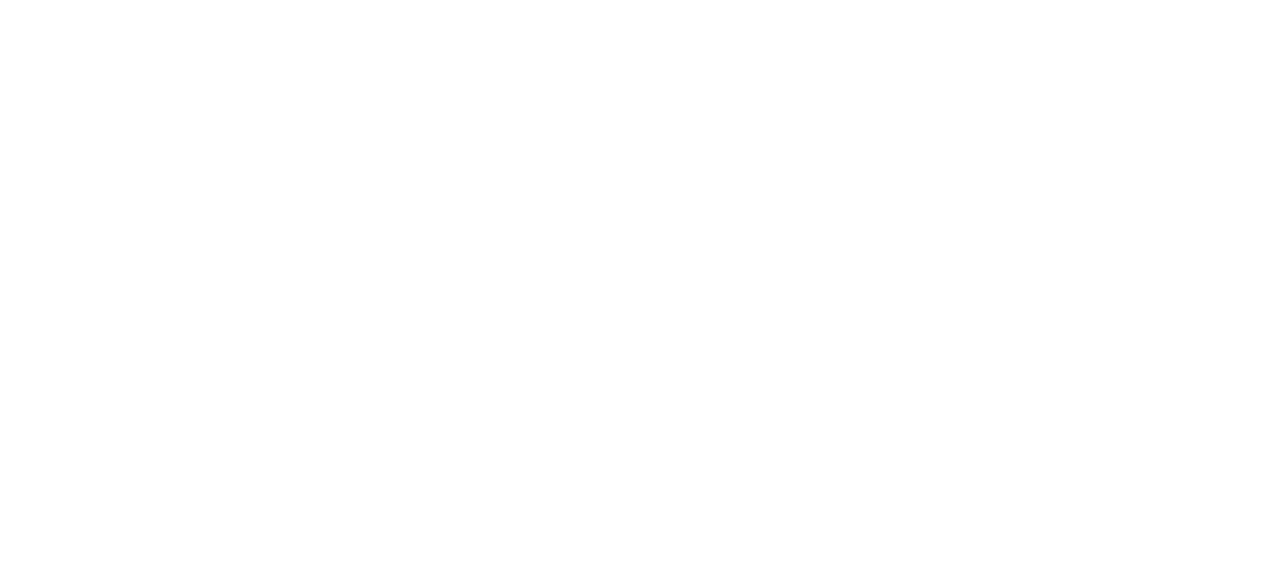
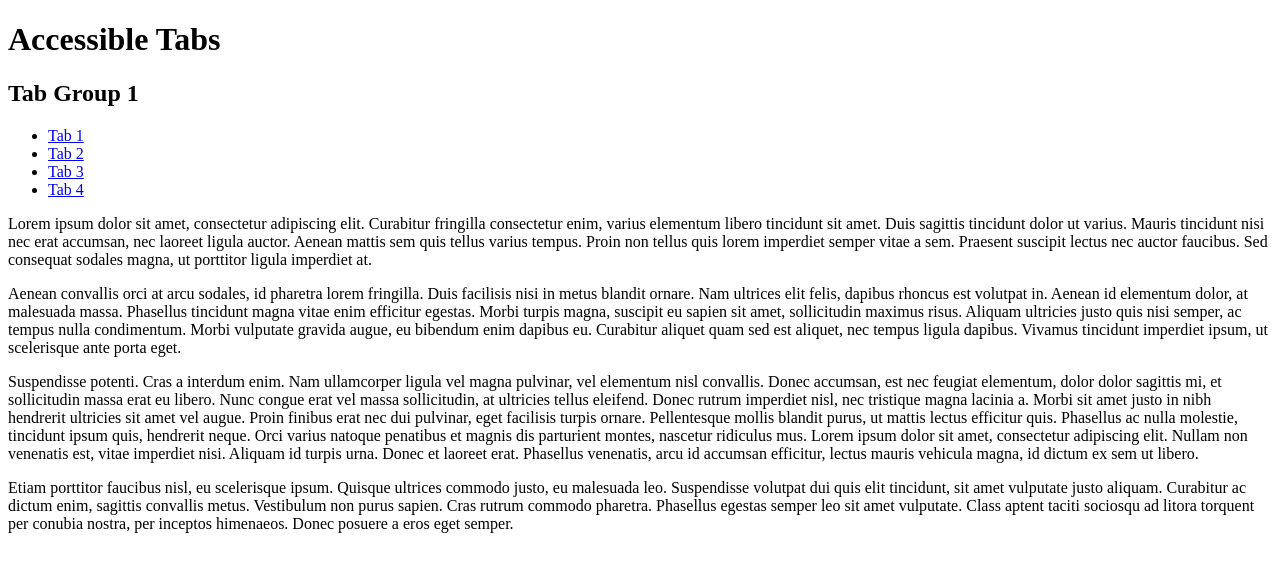
Before and after one commit to monalighosh/iress-accessible-tabs-code-test-monali, a plain HTML site: page src/index.html in a window 1280 px wide. Drawn offline with Linux system fonts and the light colour scheme.

Commit message:
Develop-NEW: Added HTML tab structure

```diff
--- a/src/index.html
+++ b/src/index.html
@@ -1,10 +1,149 @@
 <!DOCTYPE html>
 <html lang="en">
   <head>
+    <title>Accessible Tabs</title>
     <meta charset="UTF-8" />
     <meta http-equiv="X-UA-Compatible" content="IE=edge" />
     <meta name="viewport" content="width=device-width, initial-scale=1.0" />
-    <title>Accessible Tabs</title>
+    <!-- Google font -->
+    <link rel="preconnect" href="https://fonts.gstatic.com" />
+    <link
+      href="https://fonts.googleapis.com/css2?family=DM+Sans&display=swap"
+      rel="stylesheet"
+    />
   </head>
-  <body></body>
+  <body>
+    <h1>Accessible Tabs</h1>
+    <section class="c-tabs" aria-multiselectable="false">
+      <h2 class="c-tabs__title">Tab Group 1</h2>
+      <ul class="c-tabs__navlist" role="tablist">
+        <li class="c-tabs__navlist-item" role="presentation">
+          <a
+            href="#group1-tab-panel-1"
+            id="group1-nav-tab-1"
+            class="c-tabs__nav-tab"
+            role="tab"
+            aria-selected="true"
+            aria-controls="group1-tab-panel-1"
+            >Tab 1</a
+          >
+        </li>
+        <li class="c-tabs__navlist-item" role="presentation">
+          <a
+            href="#group1-tab-panel-2"
+            id="group1-nav-tab-2"
+            class="c-tabs__nav-tab"
+            role="tab"
+            aria-selected="false"
+            aria-controls="group1-tab-panel-2"
+            >Tab 2</a
+          >
+        </li>
+        <li class="c-tabs__navlist-item" role="presentation">
+          <a
+            href="#group1-tab-panel-3"
+            id="group1-nav-tab-3"
+            class="c-tabs__nav-tab"
+            role="tab"
+            aria-selected="false"
+            aria-controls="group1-tab-panel-3"
+            >Tab 3</a
+          >
+        </li>
+        <li class="c-tabs__navlist-item" role="presentation">
+          <a
+            href="#group1-tab-panel-4"
+            id="group1-nav-tab-4"
+            class="c-tabs__nav-tab"
+            role="tab"
+            aria-selected="false"
+            aria-controls="group1-tab-panel-4"
+            >Tab 4</a
+          >
+        </li>
+      </ul>
+      <div class="c-tabs__panels">
+        <div
+          class="c-tabs__panel"
+          id="group1-tab-panel-1"
+          role="tabpanel"
+          aria-labelledby="group1-nav-tab-1"
+          aria-hidden="true"
+        >
+          <p>
+            Lorem ipsum dolor sit amet, consectetur adipiscing elit. Curabitur
+            fringilla consectetur enim, varius elementum libero tincidunt sit
+            amet. Duis sagittis tincidunt dolor ut varius. Mauris tincidunt nisi
+            nec erat accumsan, nec laoreet ligula auctor. Aenean mattis sem quis
+            tellus varius tempus. Proin non tellus quis lorem imperdiet semper
+            vitae a sem. Praesent suscipit lectus nec auctor faucibus. Sed
+            consequat sodales magna, ut porttitor ligula imperdiet at.
+          </p>
+        </div>
+        <div
+          class="c-tabs__panel"
+          id="group1-tab-panel-2"
+          role="tabpanel"
+          aria-labelledby="group1-nav-tab-2"
+          aria-hidden="true"
+        >
+          <p>
+            Aenean convallis orci at arcu sodales, id pharetra lorem fringilla.
+            Duis facilisis nisi in metus blandit ornare. Nam ultrices elit
+            felis, dapibus rhoncus est volutpat in. Aenean id elementum dolor,
+            at malesuada massa. Phasellus tincidunt magna vitae enim efficitur
+            egestas. Morbi turpis magna, suscipit eu sapien sit amet,
+            sollicitudin maximus risus. Aliquam ultricies justo quis nisi
+            semper, ac tempus nulla condimentum. Morbi vulputate gravida augue,
+            eu bibendum enim dapibus eu. Curabitur aliquet quam sed est aliquet,
+            nec tempus ligula dapibus. Vivamus tincidunt imperdiet ipsum, ut
+            scelerisque ante porta eget.
+          </p>
+        </div>
+        <div
+          class="c-tabs__panel"
+          id="group1-tab-panel-3"
+          role="tabpanel"
+          aria-labelledby="group1-nav-tab-3"
+          aria-hidden="true"
+        >
+          <p>
+            Suspendisse potenti. Cras a interdum enim. Nam ullamcorper ligula
+            vel magna pulvinar, vel elementum nisl convallis. Donec accumsan,
+            est nec feugiat elementum, dolor dolor sagittis mi, et sollicitudin
+            massa erat eu libero. Nunc congue erat vel massa sollicitudin, at
+            ultricies tellus eleifend. Donec rutrum imperdiet nisl, nec
+            tristique magna lacinia a. Morbi sit amet justo in nibh hendrerit
+            ultricies sit amet vel augue. Proin finibus erat nec dui pulvinar,
+            eget facilisis turpis ornare. Pellentesque mollis blandit purus, ut
+            mattis lectus efficitur quis. Phasellus ac nulla molestie, tincidunt
+            ipsum quis, hendrerit neque. Orci varius natoque penatibus et magnis
+            dis parturient montes, nascetur ridiculus mus. Lorem ipsum dolor sit
+            amet, consectetur adipiscing elit. Nullam non venenatis est, vitae
+            imperdiet nisi. Aliquam id turpis urna. Donec et laoreet erat.
+            Phasellus venenatis, arcu id accumsan efficitur, lectus mauris
+            vehicula magna, id dictum ex sem ut libero.
+          </p>
+        </div>
+        <div
+          class="c-tabs__panel"
+          id="group1-tab-panel-4"
+          role="tabpanel"
+          aria-labelledby="group1-nav-tab-4"
+          aria-hidden="true"
+        >
+          <p>
+            Etiam porttitor faucibus nisl, eu scelerisque ipsum. Quisque
+            ultrices commodo justo, eu malesuada leo. Suspendisse volutpat dui
+            quis elit tincidunt, sit amet vulputate justo aliquam. Curabitur ac
+            dictum enim, sagittis convallis metus. Vestibulum non purus sapien.
+            Cras rutrum commodo pharetra. Phasellus egestas semper leo sit amet
+            vulputate. Class aptent taciti sociosqu ad litora torquent per
+            conubia nostra, per inceptos himenaeos. Donec posuere a eros eget
+            semper.
+          </p>
+        </div>
+      </div>
+    </section>
+  </body>
 </html>
```
